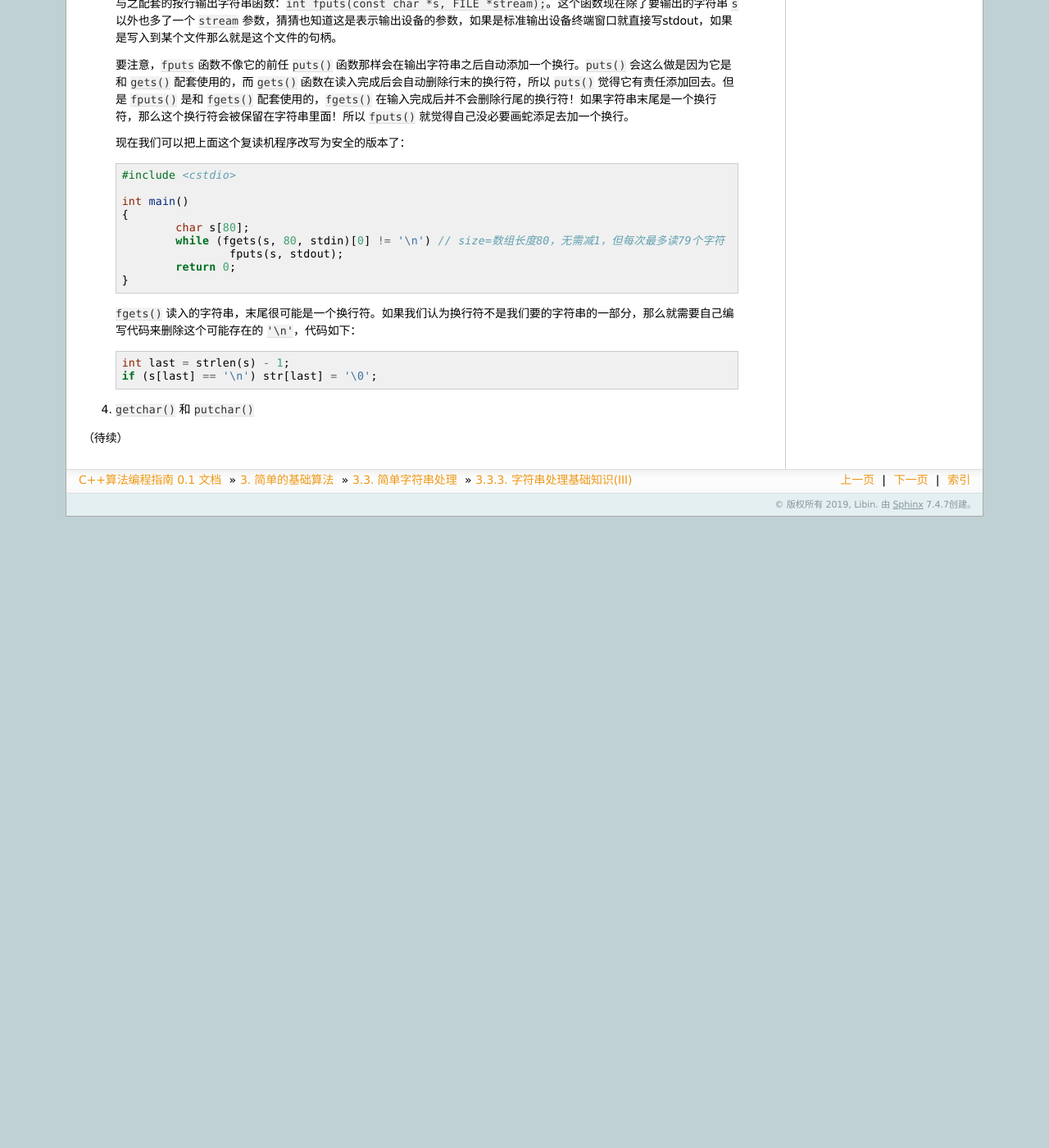
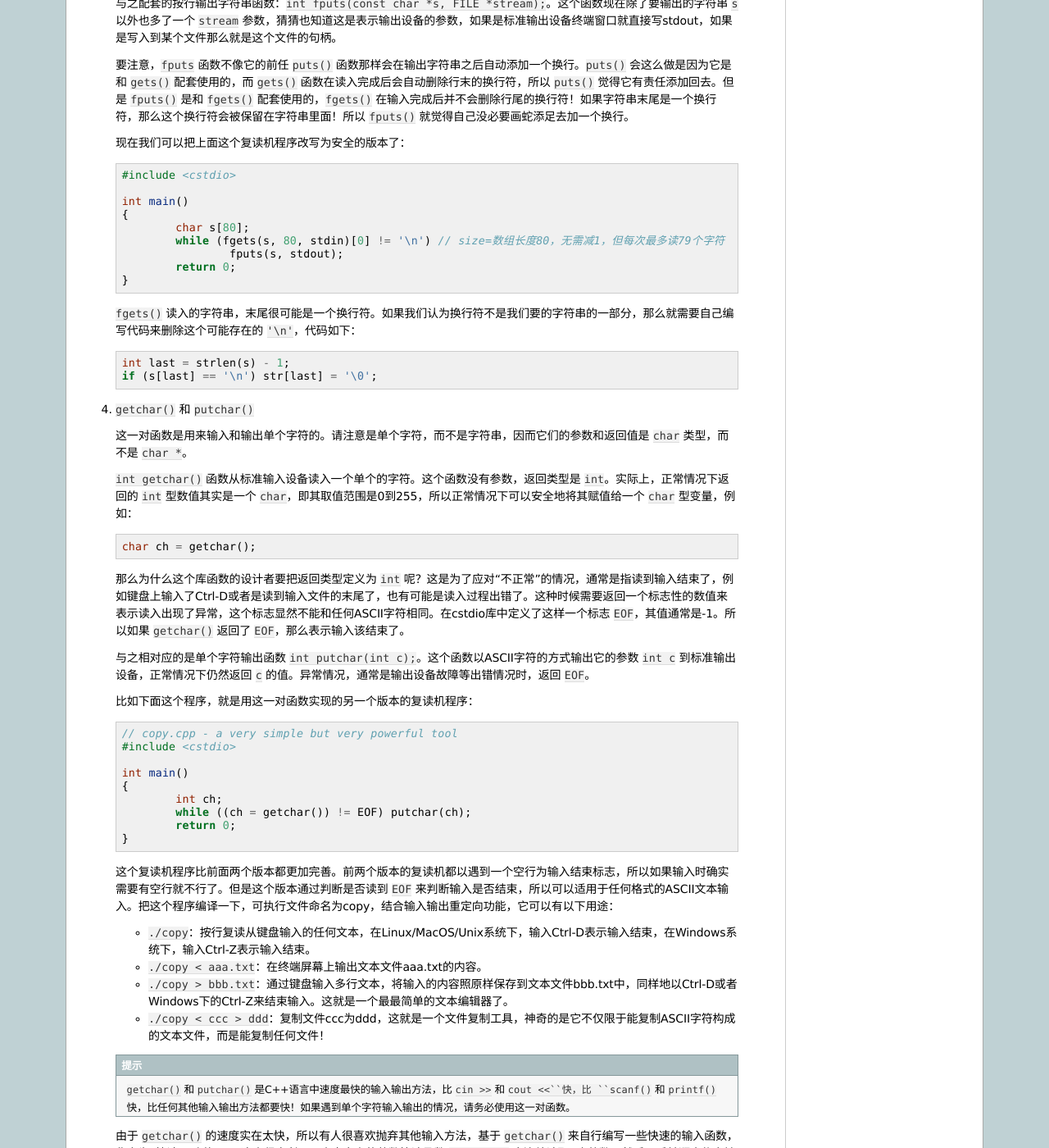
Before and after one commit to majorli/algo_guide, a Sphinx documentation site: the page built from source/ch02/sec03/233_string_basic_3.rst, in a window 1280 px wide and 1400 px high, scrolled down 3351 px. Shown: the whole window at 82% size. Built offline with Sphinx 7.4.7, drawn with Linux system fonts in a browser that asks for light colours; before the commit the page ends 3981 px from its top, so only the background shows below that; some of the changed text lies outside the part shown.

Commit message:
20200122_0024draft

```diff
--- a/source/ch02/sec03/233_string_basic_3.rst
+++ b/source/ch02/sec03/233_string_basic_3.rst
@@ -180,5 +180,68 @@ C-string小结
 
 4. ``getchar()`` 和 ``putchar()``
 
+   这一对函数是用来输入和输出单个字符的。请注意是单个字符，而不是字符串，因而它们的参数和返回值是 ``char`` 类型，而不是 ``char *``。
 
-（待续）
+   ``int getchar()`` 函数从标准输入设备读入一个单个的字符。这个函数没有参数，返回类型是 ``int``。实际上，正常情况下返回的 ``int`` 型数值其实是一个 ``char``，即其取值范围是0到255，所以正常情况下可以安全地将其赋值给一个 ``char`` 型变量，例如：
+
+   .. code-block:: c++
+
+      char ch = getchar();
+
+   那么为什么这个库函数的设计者要把返回类型定义为 ``int`` 呢？这是为了应对“不正常”的情况，通常是指读到输入结束了，例如键盘上输入了Ctrl-D或者是读到输入文件的末尾了，也有可能是读入过程出错了。这种时候需要返回一个标志性的数值来表示读入出现了异常，这个标志显然不能和任何ASCII字符相同。在cstdio库中定义了这样一个标志 ``EOF``，其值通常是-1。所以如果 ``getchar()`` 返回了 ``EOF``，那么表示输入该结束了。
+
+   与之相对应的是单个字符输出函数 ``int putchar(int c);``。这个函数以ASCII字符的方式输出它的参数 ``int c`` 到标准输出设备，正常情况下仍然返回 ``c`` 的值。异常情况，通常是输出设备故障等出错情况时，返回 ``EOF``。
+
+   比如下面这个程序，就是用这一对函数实现的另一个版本的复读机程序：
+
+   .. code-block:: c++
+
+      // copy.cpp - a very simple but very powerful tool
+      #include <cstdio>
+
+      int main()
+      {
+              int ch;
+              while ((ch = getchar()) != EOF) putchar(ch);
+              return 0;
+      }
+
+   这个复读机程序比前面两个版本都更加完善。前两个版本的复读机都以遇到一个空行为输入结束标志，所以如果输入时确实需要有空行就不行了。但是这个版本通过判断是否读到 ``EOF`` 来判断输入是否结束，所以可以适用于任何格式的ASCII文本输入。把这个程序编译一下，可执行文件命名为copy，结合输入输出重定向功能，它可以有以下用途：
+
+   * ``./copy``：按行复读从键盘输入的任何文本，在Linux/MacOS/Unix系统下，输入Ctrl-D表示输入结束，在Windows系统下，输入Ctrl-Z表示输入结束。
+   * ``./copy < aaa.txt``：在终端屏幕上输出文本文件aaa.txt的内容。
+   * ``./copy > bbb.txt``：通过键盘输入多行文本，将输入的内容照原样保存到文本文件bbb.txt中，同样地以Ctrl-D或者Windows下的Ctrl-Z来结束输入。这就是一个最最简单的文本编辑器了。
+   * ``./copy < ccc > ddd``：复制文件ccc为ddd，这就是一个文件复制工具，神奇的是它不仅限于能复制ASCII字符构成的文本文件，而是能复制任何文件！
+
+   .. hint::
+
+      ``getchar()`` 和 ``putchar()`` 是C++语言中速度最快的输入输出方法，比 ``cin >>`` 和 ``cout <<``快，比 ``scanf()`` 和 ``printf()`` 快，比任何其他输入输出方法都要快！如果遇到单个字符输入输出的情况，请务必使用这一对函数。
+
+   由于 ``getchar()`` 的速度实在太快，所以有人很喜欢抛弃其他输入方法，基于 ``getchar()`` 来自行编写一些快速的输入函数，称之为“快读”。例如下面这个程序利用一个自定义的整数快读函数 ``readint()`` 来连续读取5个整数，然后用反转顺序依次输出：
+
+   .. literalinclude:: ../../codes/233_readint.cpp
+      :language: c++
+
+   这个快读函数的强大之处是它可以剔除所有不构成一个 ``int`` 型数值的字符，所以我们的输入甚至可以是这样的：
+
+   .. code-block:: none
+
+      1 abc22efg333   hello +4444 world-55555
+
+   上面的输入，程序会从这一串杂乱的文本中挑出五个合法整数，然后得到下面的输出：
+
+   .. code-block:: none
+
+      -55555
+      4444
+      333
+      22
+      1
+
+   .. warning::
+
+      然而在实际解决问题时，输入的格式是多种多样的。一味迷信快读，需要给每一个不同的程序编写各自不同的快读函数，这会增加许多代码量，更有可能引入意想不到的bug。例如我们前面这个 ``readint()`` 函数，如果遇到输入中有连续的正负号，``+++12++123`` 或者 ``----`` 这样的情况时，就会出问题。
+
+      而且在这个世界上几乎没有（至少我从未遇见过）用 ``scanf()`` 输入数据会TLE的算法编程题。偶尔遇到用 ``cin >>`` 会出问题的题目，改成 ``scanf()`` 一定没问题。
+
+      所以，编写快读函数可以作为锻炼编程技巧、探究输入输出细节知识的一种练习，但是绝不推荐在实际解题时使用！
```
Also changed, not shown: 1 other file.
